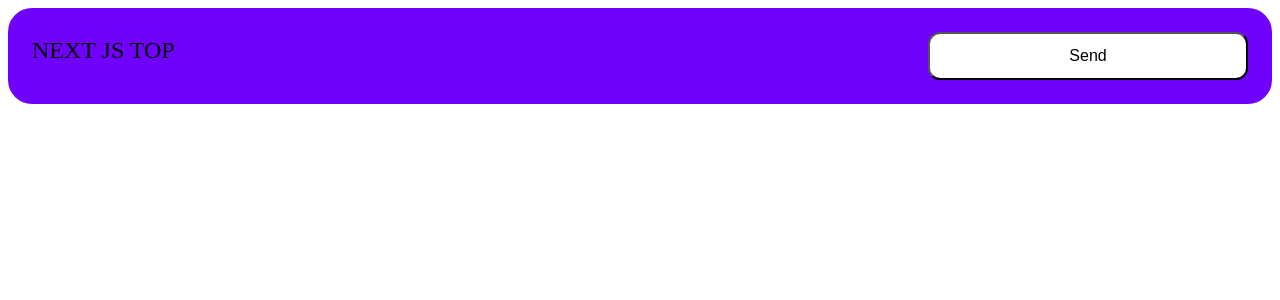
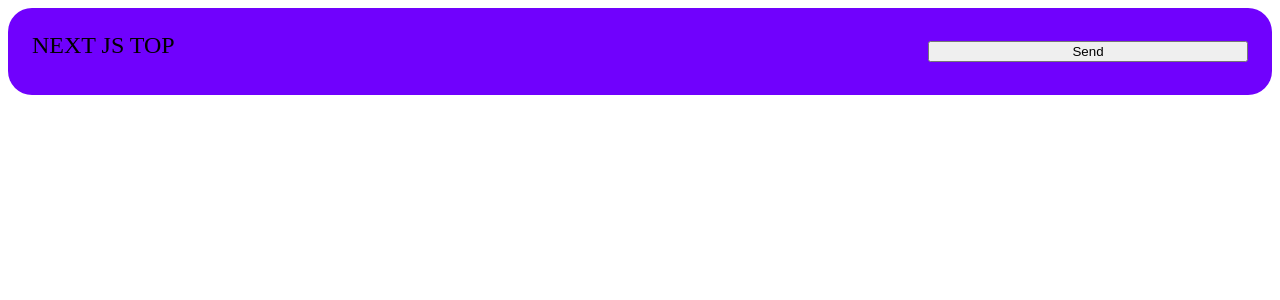
Before and after one commit to GlebKodrik/turbopack-style, a Next.js app: page /intensive/1 in a window 1280 px wide. Shown: the top 300 px of the page. Built offline with nearby package versions, Linux system fonts and the light colour scheme.

Commit message:
Удалил стили

```diff
--- a/entities/intensives/ui/ChannelBanner.tsx
+++ b/entities/intensives/ui/ChannelBanner.tsx
@@ -1,5 +1,4 @@
 import { Card } from '@/shared/ui/card';
-import { Button } from '@/shared/ui/redesign';
 
 import styles from './ChannelBanner.module.scss';
 
@@ -10,14 +9,13 @@ export const ChannelBanner = () => {
       className={styles.bannerCard}
     >
       <div className={styles.bannerTitle}>NEXT JS TOP</div>
-      <Button
+      <button
+        type="button"
         onClick={() => {}}
-        theme="purple"
         className={styles.button}
-        size="s"
       >
         Send
-      </Button>
+      </button>
     </Card>
   );
 };
```
